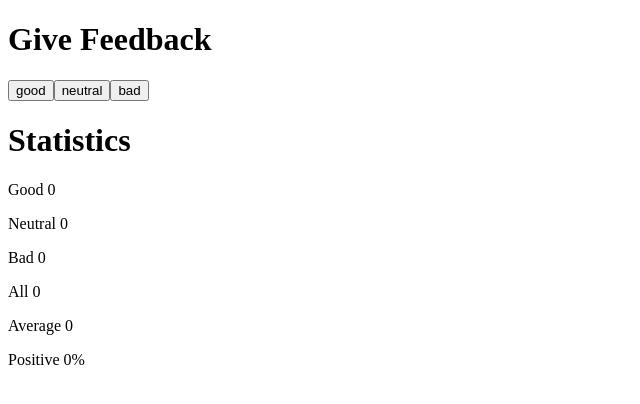
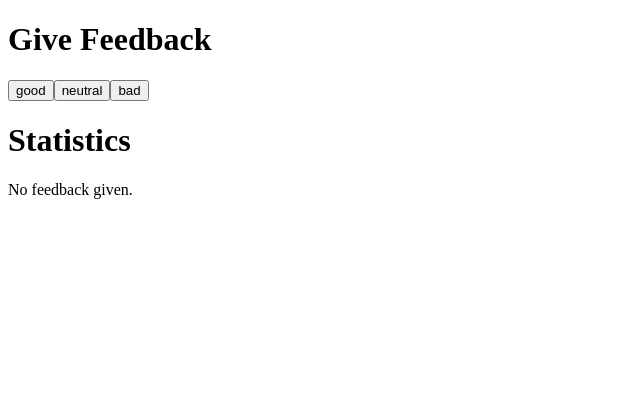
Before and after one commit to LinCie/FullStackOpen_Submissions, a React (Vite) app in the folder part1/: page / in a window 1280 px wide. Shown: the top 404 px of the page, without its empty margins (0-640 px from the left). Built offline with nearby package versions, Linux system fonts and the light colour scheme.

Commit message:
exercise 1.9 submission

```diff
--- a/part1/src/App.jsx
+++ b/part1/src/App.jsx
@@ -11,6 +11,11 @@ const Statistic = (props) => {
   const all = reviews.good + reviews.neutral + reviews.bad;
   const average = (reviews.good + reviews.bad * -1) / all;
   const positive = (reviews.good / all) * 100;
+
+  if (all === 0) {
+    return <div>No feedback given.</div>
+  }
+
   return (
     <div>
       <p>Good {reviews.good}</p>
```
